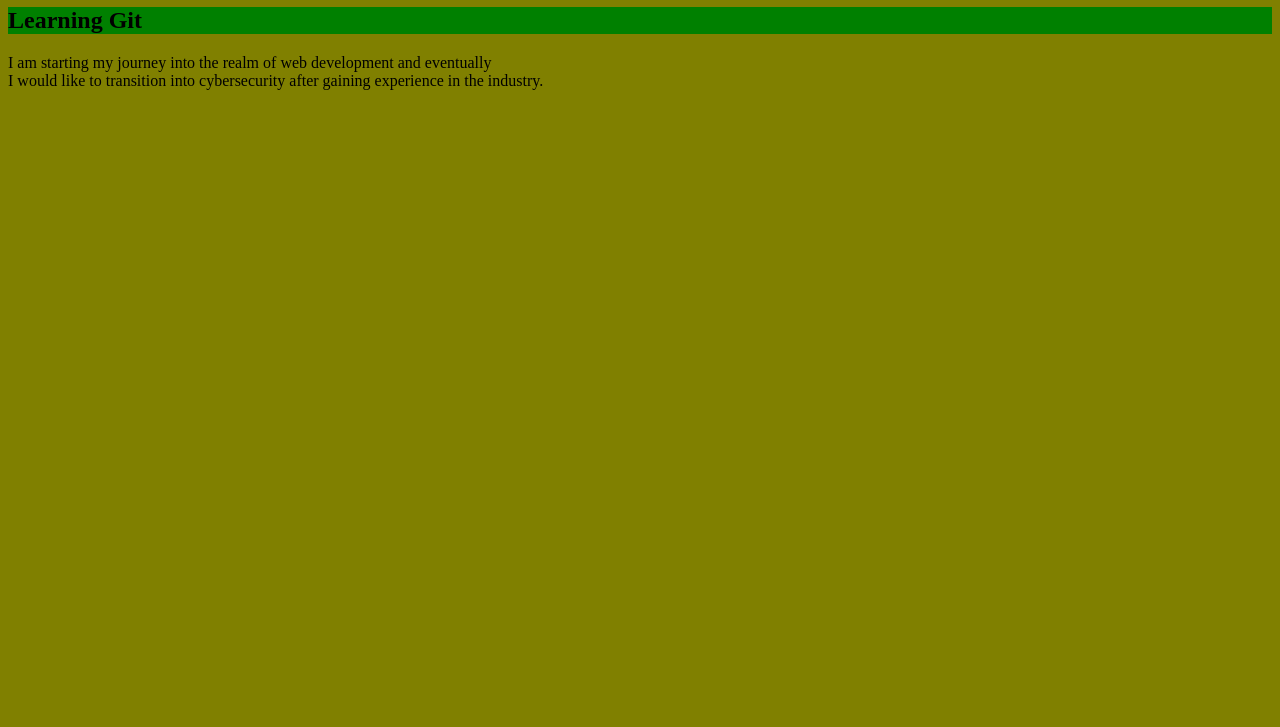
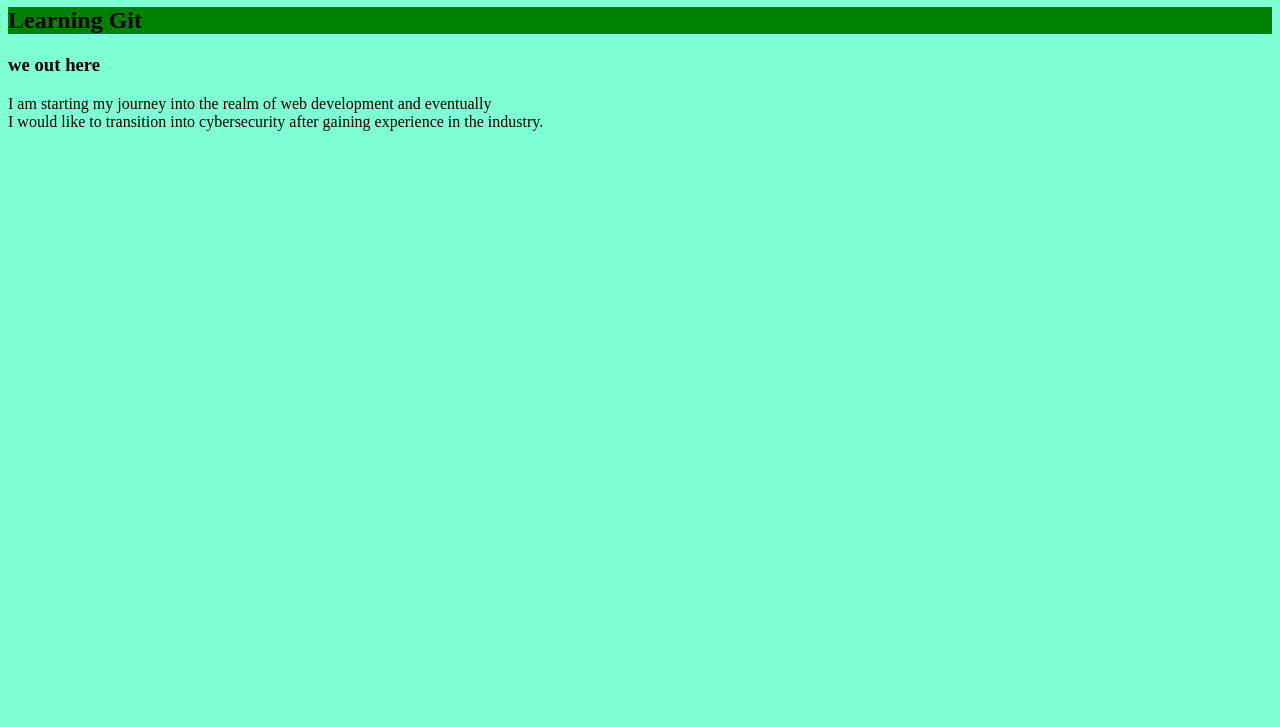
Before and after one commit to aliemad23/sample_repo, a plain HTML site: page index.html in a window 1280 px wide. Shown: the part 73-800 px from the top of the page. Drawn offline with Linux system fonts and the light colour scheme.

Commit message:
back to aqua bg

```diff
--- a/index.html
+++ b/index.html
@@ -9,6 +9,7 @@
     <body>
         <h1>Git Demo Page</h1>
         <h2>Learning Git</h2>
+        <h3>we out here</h3>
         <p>I am starting my journey into the realm of web development and eventually <br>
             I would like to transition into cybersecurity after gaining experience
             in the industry.
--- a/styles.css
+++ b/styles.css
@@ -1,5 +1,5 @@
 body {
-    background-color: olive;
+    background-color: aquamarine;
 }
 
 h1 {
```
